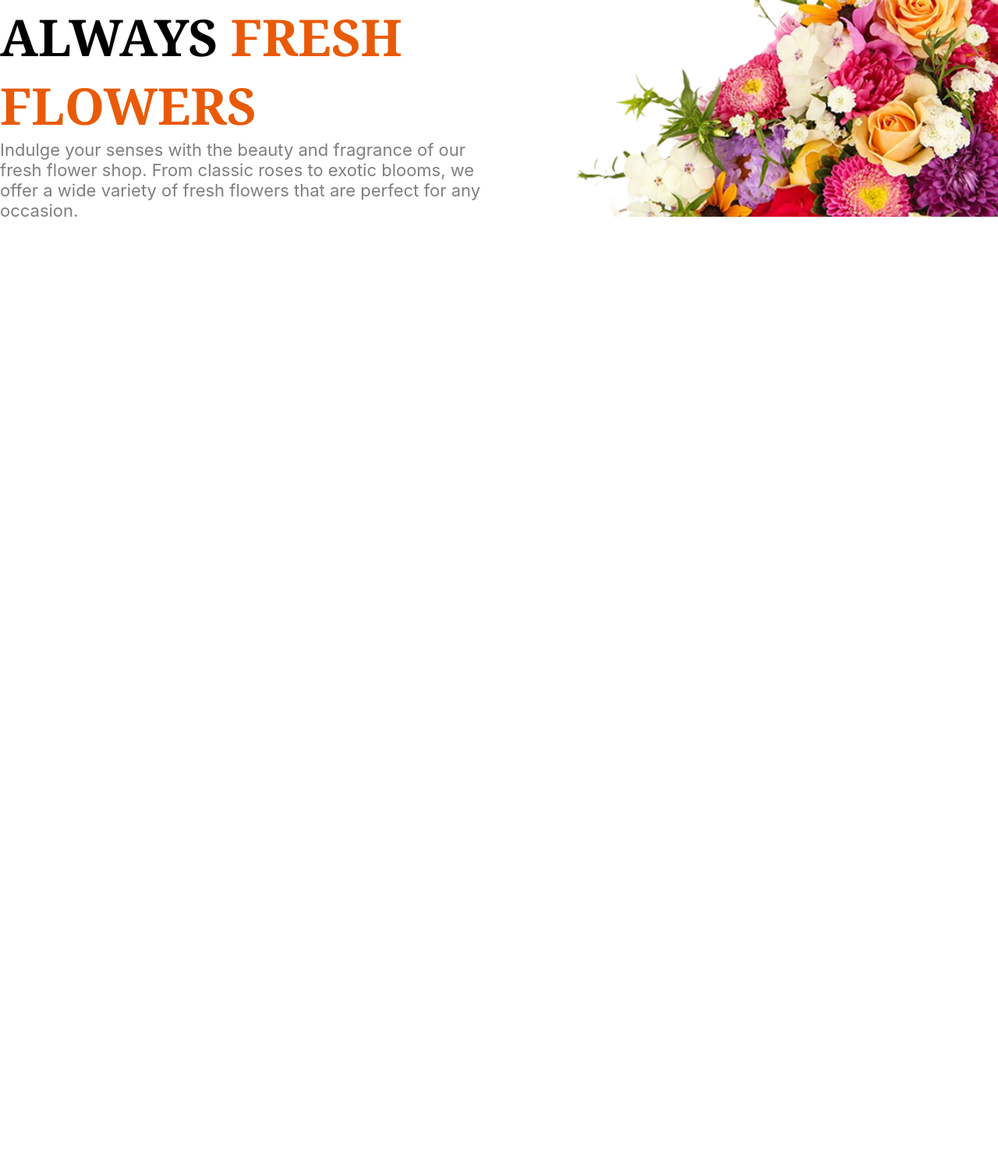
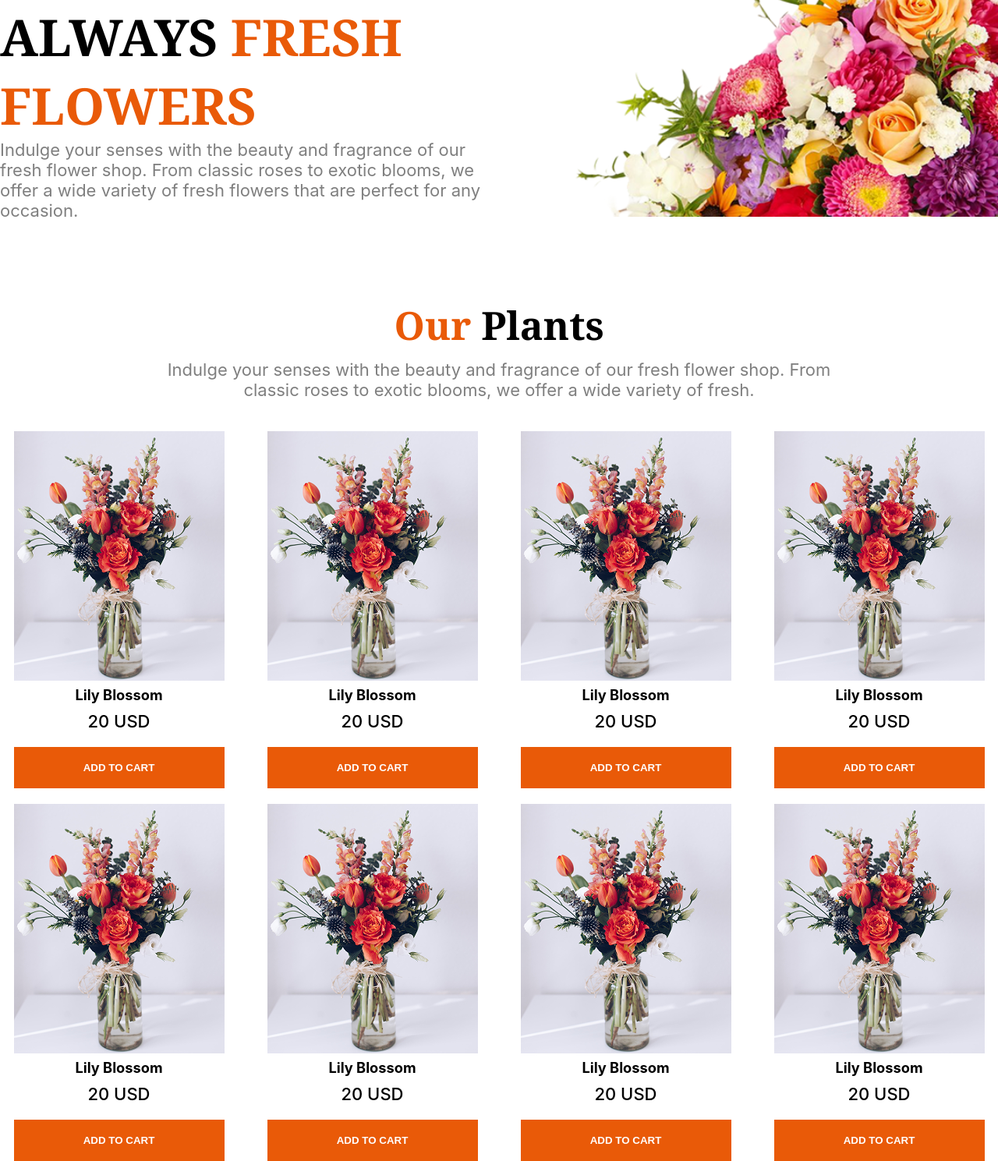
Before and after one commit to stackdaemon/assigment2, a plain HTML site: page index.html in a window 1280 px wide. Shown: the part 309-1798 px from the top of the page at 78% size. Before the commit the page ends 800 px from the top, so only its background shows below. Drawn offline with Linux system fonts and the light colour scheme.

Commit message:
completed plants section with added centered title & subtitle with 8 cards in 4 colom layout

```diff
--- a/css/style.css
+++ b/css/style.css
@@ -78,18 +78,18 @@
 
 /* Always Fresh Flower */
 
-.fresh-flowers {
+.banner_container {
     align-items: end;
     margin: 0 auto;
     padding-top: 100px;
 }
 
-.left-fresh-flowers {
+.banner_left {
     width: 50%;
     flex: 1;
 }
 
-.right-fresh-flower {
+.banner_right {
     flex: 1;
 }
 
@@ -97,10 +97,64 @@
     font-size: 1.375rem;
 }
 
-.fresh-flower-title {
+.banner_left_title {
     font-size: 4.0625rem;
 }
 
 .fresh-flower-images {
     width: 100%;
 }
+
+/* Our Plants */
+
+.our_plants {
+    margin-top: 100px;
+}
+
+.plant-title {
+    text-align: center;
+    margin-bottom: 10px;
+}
+
+.plant-description {
+    text-align: center;
+    width: 70%;
+    margin-bottom: 40px;
+}
+
+/* card section */
+
+.card_container {
+    display: grid;
+    grid-template-columns: repeat(4, 1fr);
+    justify-content: center;
+    column-gap: 20px;
+    row-gap: 20px;
+    margin: 0 auto;
+}
+
+.card_prent {
+    text-align: center;
+}
+
+.plant-images {
+    width: 100%;
+}
+
+.card-title {
+    font-size: 1.375rem;
+    font-weight: 500;
+}
+
+.plant-name {
+    padding-bottom: 10px;
+}
+
+.btn-style {
+    color: white;
+    background-color: #E95A08;
+    font-weight: 600;
+    border: none;
+    padding: 19px 80px;
+    width: 100%;
+}
--- a/index.html
+++ b/index.html
@@ -52,9 +52,9 @@
     </header>
      <main>
       <!-- Always Fresh Flower -->
-      <section class="fresh-flowers container display-flex">
-        <div class="left-fresh-flowers">
-          <h2 class="fresh-flower-title">
+      <section class="banner_container container display-flex">
+        <div class="banner_left">
+          <h2 class="banner_left_title">
             ALWAYS
             <span class="color-title"
               >FRESH <br />
@@ -67,7 +67,7 @@
             variety of fresh flowers that are perfect for any occasion.
           </p>
         </div>
-        <div class="right-fresh-flower">
+        <div class="banner_right">
           <img
             class="fresh-flower-images"
             src="./assets/hero-flower.png"
@@ -76,6 +76,126 @@
         </div>
       </section>
 
+      <!-- Our Plants -->
+      <section class="our_plants container">
+        <h2 class="plant-title section-title">
+          <span class="color-title">Our</span> Plants
+        </h2>
+        <p class="plant-description section-description">
+          Indulge your senses with the beauty and fragrance of our fresh flower
+          shop. From classic roses to exotic blooms, we offer a wide variety of
+          fresh.
+        </p>
+
+        <!-- card section -->
+        <div class="card_container inter-font">
+          <div class="card_prent">
+            <img
+              class="plant-images"
+              src="./assets/sample-flower-image.png"
+              alt=""
+            />
+            <div class="card-title">
+              <h5 class="plant-name">Lily Blossom</h5>
+              <span>20 USD</span>
+            </div>
+            <br />
+            <a href=""><button class="btn-style">ADD TO CART</button></a>
+          </div>
+          <div class="card_prent">
+            <img
+              class="plant-images"
+              src="./assets/sample-flower-image.png"
+              alt=""
+            />
+            <div class="card-title">
+              <h5 class="plant-name">Lily Blossom</h5>
+              <span>20 USD</span>
+            </div>
+            <br />
+            <a href=""><button class="btn-style">ADD TO CART</button></a>
+          </div>
+          <div class="card_prent">
+            <img
+              class="plant-images"
+              src="./assets/sample-flower-image.png"
+              alt=""
+            />
+            <div class="card-title">
+              <h5 class="plant-name">Lily Blossom</h5>
+              <span>20 USD</span>
+            </div>
+            <br />
+            <a href=""><button class="btn-style">ADD TO CART</button></a>
+          </div>
+          <div class="card_prent">
+            <img
+              class="plant-images"
+              src="./assets/sample-flower-image.png"
+              alt=""
+            />
+            <div class="card-title">
+              <h5 class="plant-name">Lily Blossom</h5>
+              <span>20 USD</span>
+            </div>
+            <br />
+            <a href=""><button class="btn-style">ADD TO CART</button></a>
+          </div>
+          <div class="card_prent">
+            <img
+              class="plant-images"
+              src="./assets/sample-flower-image.png"
+              alt=""
+            />
+            <div class="card-title">
+              <h5 class="plant-name">Lily Blossom</h5>
+              <span>20 USD</span>
+            </div>
+            <br />
+            <a href=""><button class="btn-style">ADD TO CART</button></a>
+          </div>
+          <div class="card_prent">
+            <img
+              class="plant-images"
+              src="./assets/sample-flower-image.png"
+              alt=""
+            />
+            <div class="card-title">
+              <h5 class="plant-name">Lily Blossom</h5>
+              <span>20 USD</span>
+            </div>
+            <br />
+            <a href=""><button class="btn-style">ADD TO CART</button></a>
+          </div>
+          <div class="card_prent">
+            <img
+              class="plant-images"
+              src="./assets/sample-flower-image.png"
+              alt=""
+            />
+            <div class="card-title">
+              <h5 class="plant-name">Lily Blossom</h5>
+              <span>20 USD</span>
+            </div>
+            <br />
+            <a href=""><button class="btn-style">ADD TO CART</button></a>
+          </div>
+          <div class="card_prent">
+            <img
+              class="plant-images"
+              src="./assets/sample-flower-image.png"
+              alt=""
+            />
+            <div class="card-title">
+              <h5 class="plant-name">Lily Blossom</h5>
+              <span>20 USD</span>
+            </div>
+            <br />
+            <a href=""><button class="btn-style">ADD TO CART</button></a>
+          </div>
+
+        </div>
+      </section>
 
 
   </main>
```
